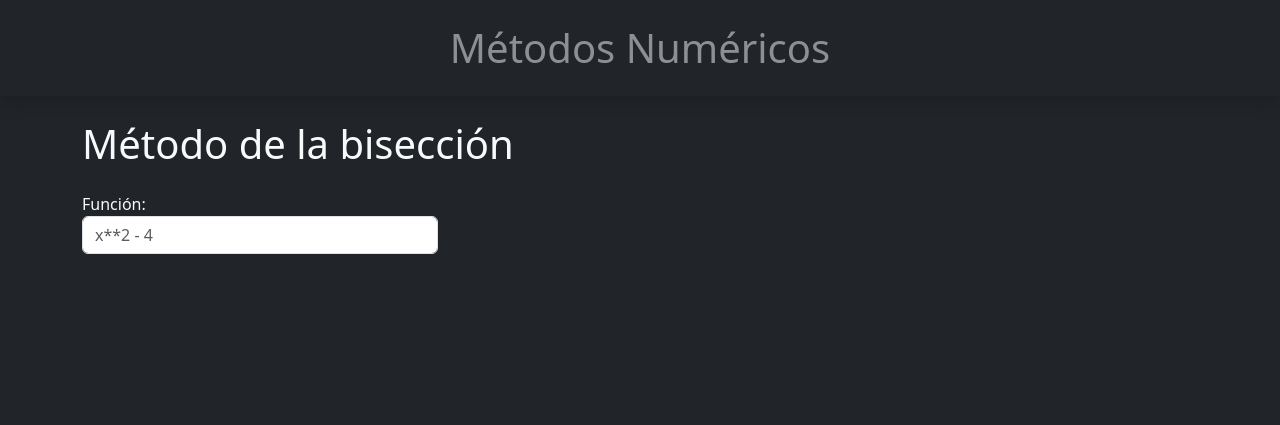
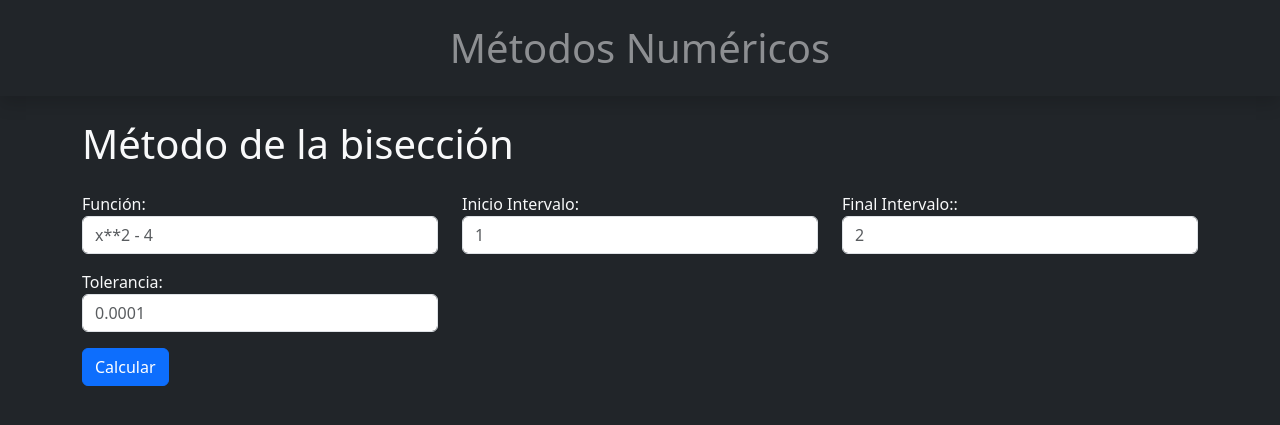
Before and after one commit to tomechava/Practica-Analisis-Numerico, a Django app: template ecuaciones/templates/biseccion.html in a window 1280 px wide. Shown: the top 425 px of the page. Run offline with Django 5.2, Linux system fonts and the light colour scheme; the template is opened without the code that fills it, so the values that code supplies are empty.

Commit message:
metodo biseccion funcional

```diff
--- a/ecuaciones/templates/biseccion.html
+++ b/ecuaciones/templates/biseccion.html
@@ -11,8 +11,25 @@
         {% csrf_token %}
         <div class="row">
             <div class="pb-3 col-lg-4 col-12">
-                <label for="petAge">Función:</label>
-                <input type="number" id="function" name="function" class="form-control" placeholder="x**2 - 4" required>
+                <label for="f">Función:</label>
+                <input type="text" id="f" name="f" class="form-control" placeholder="x**2 - 4" required>
+            </div>
+            <div class="pb-3 col-lg-4 col-12">
+                <label for="a">Inicio Intervalo:</label>
+                <input type="number" id="a" name="a" class="form-control" placeholder="1" required>
+            </div>
+            <div class="pb-3 col-lg-4 col-12">
+                <label for="b">Final Intervalo::</label>
+                <input type="number" id="b" name="b" class="form-control" placeholder="2" required>
+            </div>
+            <div class="pb-3 col-lg-4 col-12">
+                <label for="tol">Tolerancia:</label>
+                <input type="text" id="tol" name="tol" class="form-control" placeholder="0.0001" required>
+            </div>
+        </div>
+        <div class="row">
+            <div class="col-12">
+                <button type="submit" class="btn btn-primary">Calcular</button>
             </div>
         </div>
     </div>
--- a/ecuaciones/templates/biseccion_result.html
+++ b/ecuaciones/templates/biseccion_result.html
@@ -9,6 +9,11 @@
     <div class="row">
         <div class="col-12">
             <h3>Resultado:</h3>
+            <p>{{ c }}</p>
+            <p>{{ error_rel }}</p>
+            <p>{{ error_abs }}</p>
+            <p>{{ error_msg }}</p>
+            <p>{{ alert }}</p>
         </div>
     </div>
 
--- a/metodosNumericos/urls.py
+++ b/metodosNumericos/urls.py
@@ -27,7 +27,7 @@ urlpatterns = [
     path('', views.home),  #home page
     path('ecuaciones/', EcuacionesViews.ecuaciones),  #ecuaciones page
     path('biseccion/', EcuacionesViews.biseccion),  #biseccion page
-    path('biseccion/result/', EcuacionesViews.biseccion_result, name='biseccion_result'),  #biseccion result page
+    path('biseccion/result/<str:f>/<int:a>/<int:b>/<str:tol>/<int:n>/', EcuacionesViews.biseccion_result, name='biseccion_result'),     #biseccion result page
     path('regla_falsa/', EcuacionesViews.regla_falsa),  #regla falsa page
     path('punto_fijo/', EcuacionesViews.punto_fijo),  #punto fijo page
     path('newton/', EcuacionesViews.newton),  #newton page
```
Also changed, not shown: ecuaciones/views.py (+29 -14 lines).
